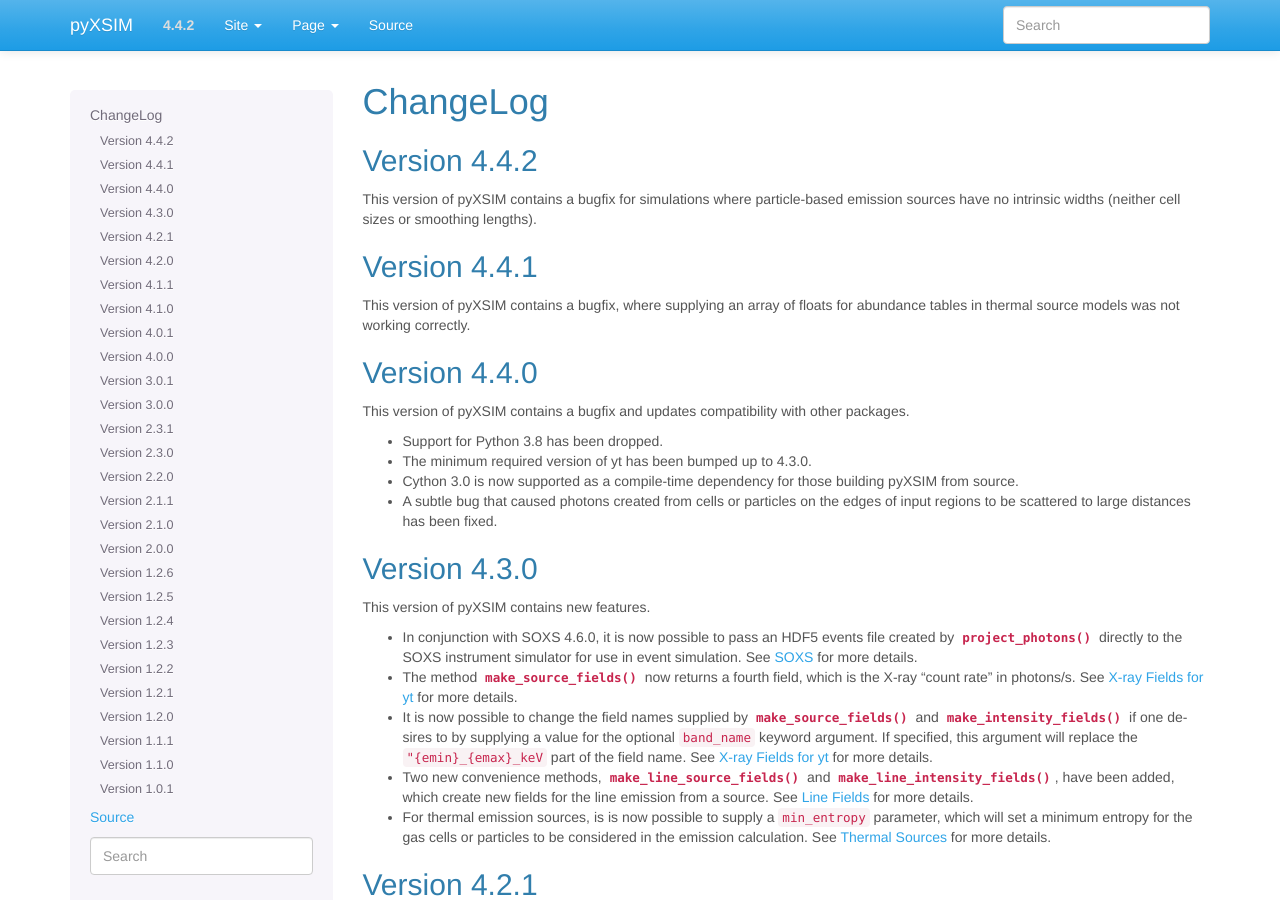
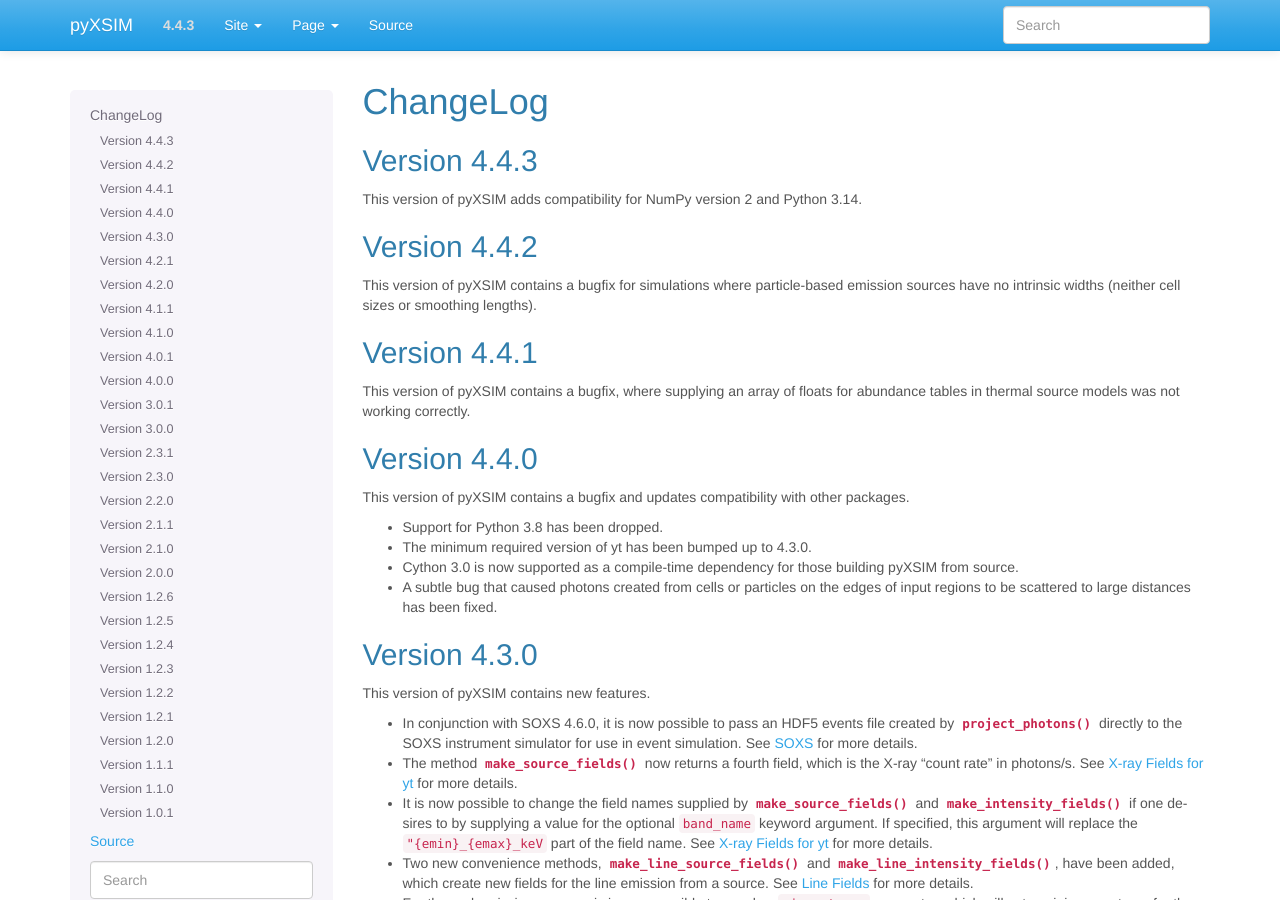
Before and after one commit to jzuhone/pyxsim, a Sphinx documentation site: the page built from doc/source/changelog.rst, in a window 1280 px wide and 900 px high. Built offline with Sphinx 7.4.7, drawn with Linux system fonts in a browser that asks for light colours.

Commit message:
Version bump

```diff
--- a/doc/source/changelog.rst
+++ b/doc/source/changelog.rst
@@ -2,6 +2,11 @@
 
 ChangeLog
 =========
+
+Version 4.4.3
+-------------
+
+This version of pyXSIM adds compatibility for NumPy version 2 and Python 3.14.
 
 Version 4.4.2
 -------------
--- a/doc/source/conf.py
+++ b/doc/source/conf.py
@@ -80,9 +80,9 @@
 # built documents.
 #
 # The short X.Y version.
-version = "4.4.2"
+version = "4.4.3"
 # The full version, including alpha/beta/rc tags.
-release = "4.4.2"
+release = "4.4.3"
 
 # The language for content autogenerated by Sphinx. Refer to documentation
 # for a list of supported languages.
--- a/doc/source/index.rst
+++ b/doc/source/index.rst
@@ -44,7 +44,7 @@
 Current Version
 ---------------
 
-The current stable version is 4.4.2. See the :ref:`changelog` for details on
+The current stable version is 4.4.3. See the :ref:`changelog` for details on
 changes from previous versions.
 
 Table of Contents
```
Also changed, not shown: 1 other file.
